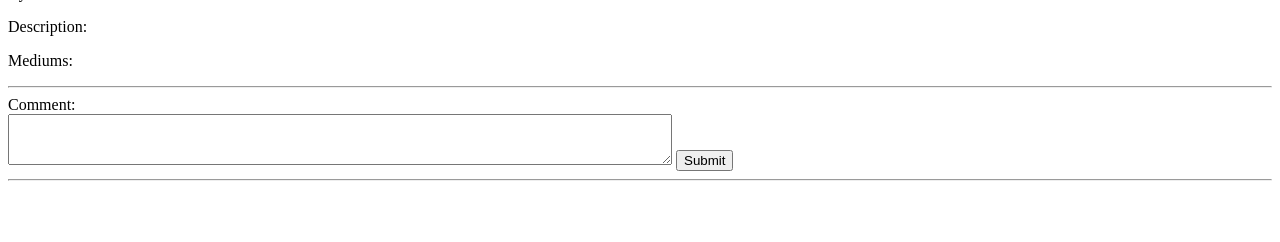
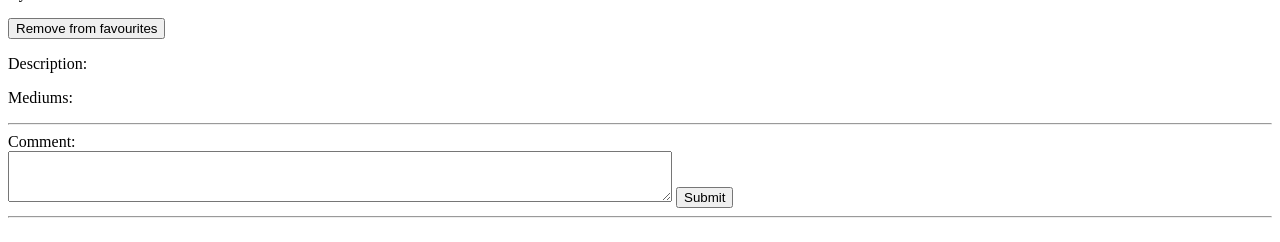
Before and after one commit to 000hcl/galleria000, a Flask app: template templates/view.html in a window 1280 px wide. Shown: the part 558-800 px from the top of the page. Run offline with Flask 2, Linux system fonts and the light colour scheme; the template is opened without the code that fills it, so the values that code supplies are empty.

Commit message:
fixed favourite system

```diff
--- a/app.py
+++ b/app.py
@@ -139,7 +139,7 @@ def deletecomment(id):
 
 
 
-@app.route("/favourite/<int:id>")
+@app.route("/favourite/<int:id>",methods=["POST"])
 
 def favourite(id):
     user_id = session["user_id"]
--- a/templates/view.html
+++ b/templates/view.html
@@ -12,14 +12,20 @@
 <a href="/show/{{ id }}"><img src="/show/{{ id }}" width="50%"></a>
 
 <p>
+
 By: {{ artist }} #{{ artist_id }}
-<a href="/favourite/{{ id }}">
+
+<form action="/favourite/{{ id }}" method="POST">
 {% if favourite == "None" %}
-Add to favourites
+
+<input type="submit" value="Favourite">
 {% else %}
-Delete from favourites
+
+<input type="submit" value="Remove from favourites">
 {% endif %}
-</a>
+</form>
+
+
 <p>
 Description:
 <p>
```
